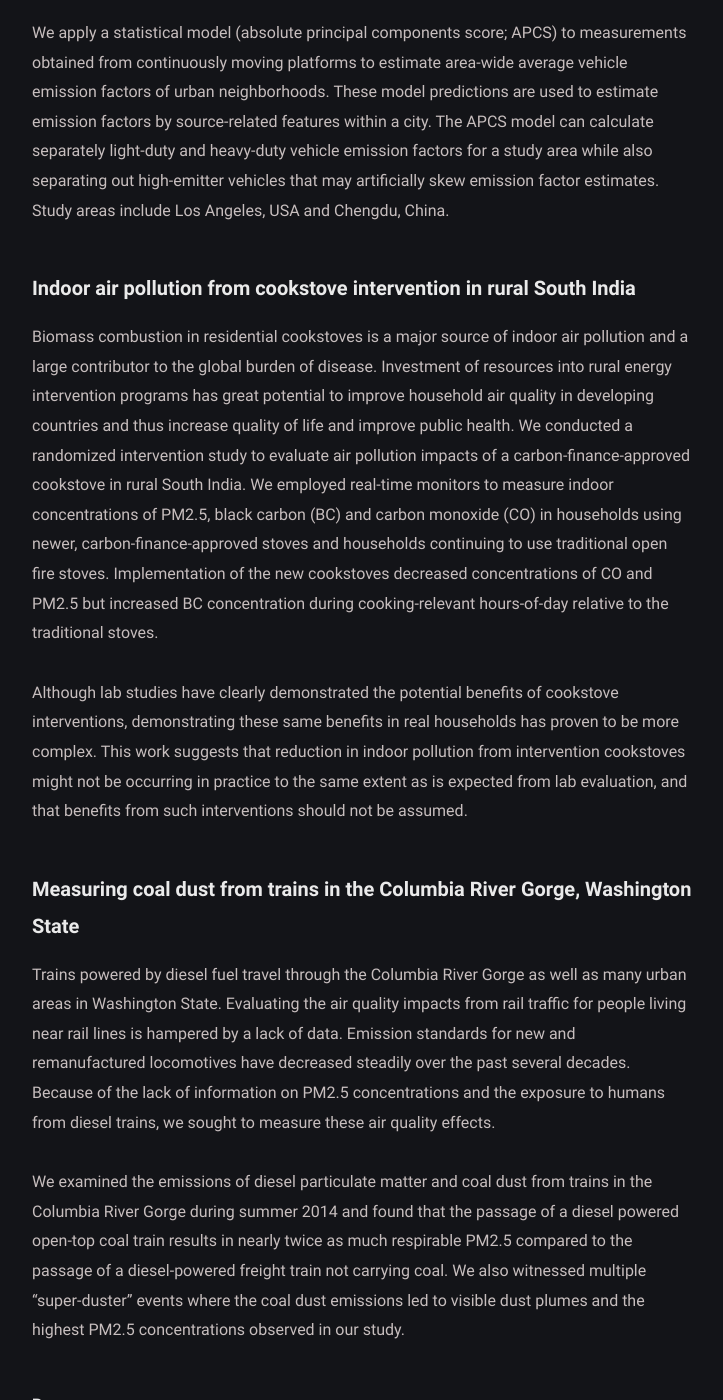
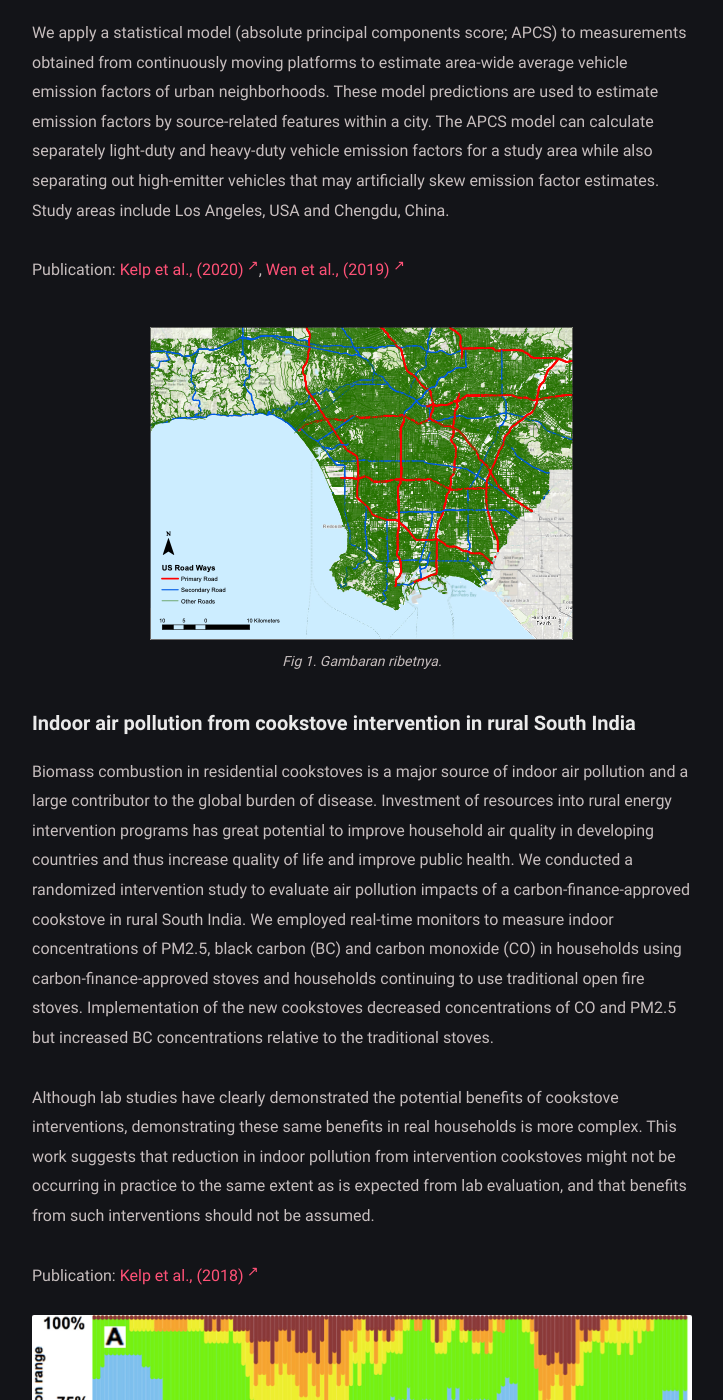
Before and after one commit to mkelp/mkelp.github.io, a Jekyll site: the page built from projects.md, in a window 1280 px wide and 1400 px high, scrolled down 1478 px. Shown: the whole window, without its empty margins (278-1001 px from the left). Built offline with Jekyll 4.4.1, drawn with Linux system fonts in a browser that asks for light colours; some of the changed text lies outside the part shown.

Commit message:
project 5

```diff
--- a/projects.md
+++ b/projects.md
@@ -28,13 +28,25 @@ On-road vehicle emissions are a significant source of outdoor air pollution whic
 
 We apply a statistical model (absolute principal components score; APCS) to measurements obtained from continuously moving platforms to estimate area-wide average vehicle emission factors of urban neighborhoods. These model predictions are used to estimate emission factors by source-related features within a city. The APCS model can calculate separately light-duty and heavy-duty vehicle emission factors for a study area while also separating out high-emitter vehicles that may artificially skew emission factor estimates. Study areas include Los Angeles, USA and Chengdu, China.
 
+Publication: [Kelp et al., (2020)](https://www.sciencedirect.com/science/article/pii/S1352231019308519){:target="_blank"}, [Wen et al., (2019)](https://www.sciencedirect.com/science/article/pii/S0048969719317140){:target="_blank"}
+
+<figure>
+<img src="/assets/img/LA_roads_fig.png" alt="ilustrasi repo yang mau diupdate">
+<figcaption>Fig 1. Gambaran ribetnya.</figcaption>
+</figure>
 
 #### Indoor air pollution from cookstove intervention in rural South India
 
-Biomass combustion in residential cookstoves is a major source of indoor air pollution and a large contributor to the global burden of disease. Investment of resources into rural energy intervention programs has great potential to improve household air quality in developing countries and thus increase quality of life and improve public health. We conducted a randomized intervention study to evaluate air pollution impacts of a carbon-finance-approved cookstove in rural South India. We employed real-time monitors to measure indoor concentrations of PM2.5, black carbon (BC) and carbon monoxide (CO) in households using newer, carbon-finance-approved stoves and households continuing to use traditional open fire stoves. Implementation of the new cookstoves decreased concentrations of CO and PM2.5 but increased BC concentration during cooking-relevant hours-of-day relative to the traditional stoves.
+Biomass combustion in residential cookstoves is a major source of indoor air pollution and a large contributor to the global burden of disease. Investment of resources into rural energy intervention programs has great potential to improve household air quality in developing countries and thus increase quality of life and improve public health. We conducted a randomized intervention study to evaluate air pollution impacts of a carbon-finance-approved cookstove in rural South India. We employed real-time monitors to measure indoor concentrations of PM2.5, black carbon (BC) and carbon monoxide (CO) in households using carbon-finance-approved stoves and households continuing to use traditional open fire stoves. Implementation of the new cookstoves decreased concentrations of CO and PM2.5 but increased BC concentrations relative to the traditional stoves.
 
-Although lab studies have clearly demonstrated the potential benefits of cookstove interventions, demonstrating these same benefits in real households has proven to be more complex. This work suggests that reduction in indoor pollution from intervention cookstoves might not be occurring in practice to the same extent as is expected from lab evaluation, and that benefits from such interventions should not be assumed.
+Although lab studies have clearly demonstrated the potential benefits of cookstove interventions, demonstrating these same benefits in real households is more complex. This work suggests that reduction in indoor pollution from intervention cookstoves might not be occurring in practice to the same extent as is expected from lab evaluation, and that benefits from such interventions should not be assumed.
 
+Publication: [Kelp et al., (2018)](https://www.sciencedirect.com/science/article/pii/S2352728517300726){:target="_blank"}
+
+<figure>
+<img src="/assets/img/cookstove_fig.jpg" alt="ilustrasi repo yang mau diupdate">
+<figcaption>Fig 1. Gambaran ribetnya.</figcaption>
+</figure>
 
 #### Measuring coal dust from trains in the Columbia River Gorge, Washington State
 
@@ -42,8 +54,12 @@ Trains powered by diesel fuel travel through the Columbia River Gorge as well as
 
 We examined the emissions of diesel particulate matter and coal dust from trains in the Columbia River Gorge during summer 2014 and found that the passage of a diesel powered open-top coal train results in nearly twice as much respirable PM2.5 compared to the passage of a diesel-powered freight train not carrying coal. We also witnessed multiple “super-duster” events where the coal dust emissions led to visible dust plumes and the highest PM2.5 concentrations observed in our study.
 
+Publication: [Jaffe et al., (2015)](https://www.sciencedirect.com/science/article/abs/pii/S1309104215000057){:target="_blank"}
 
-
+<figure>
+<img src="/assets/img/gorge_fig.png" alt="ilustrasi repo yang mau diupdate">
+<figcaption>Fig 1. Gambaran ribetnya.</figcaption>
+</figure>
 
 
 ##### Resources
```
Also changed, not shown: assets/img/LA_roads_fig.png (added), assets/img/cookstove_fig.jpg (added), 1 other file.
